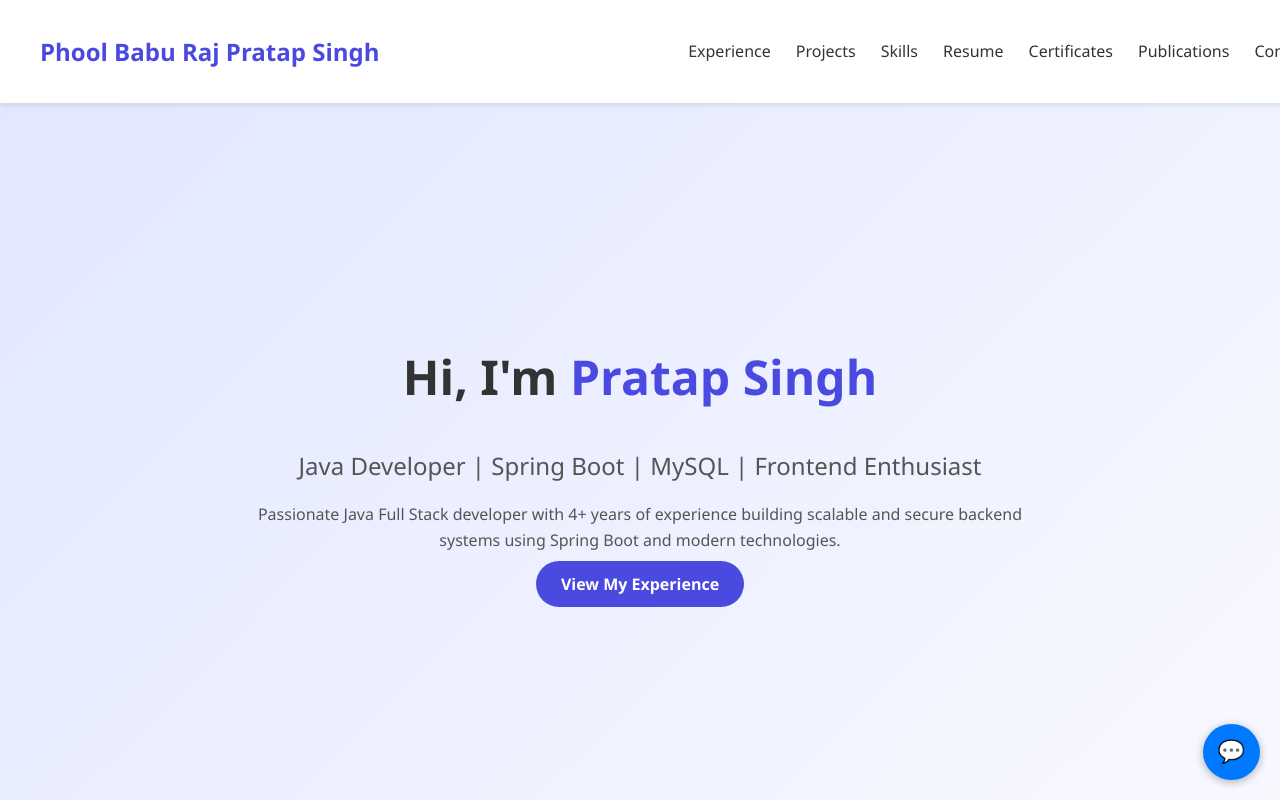
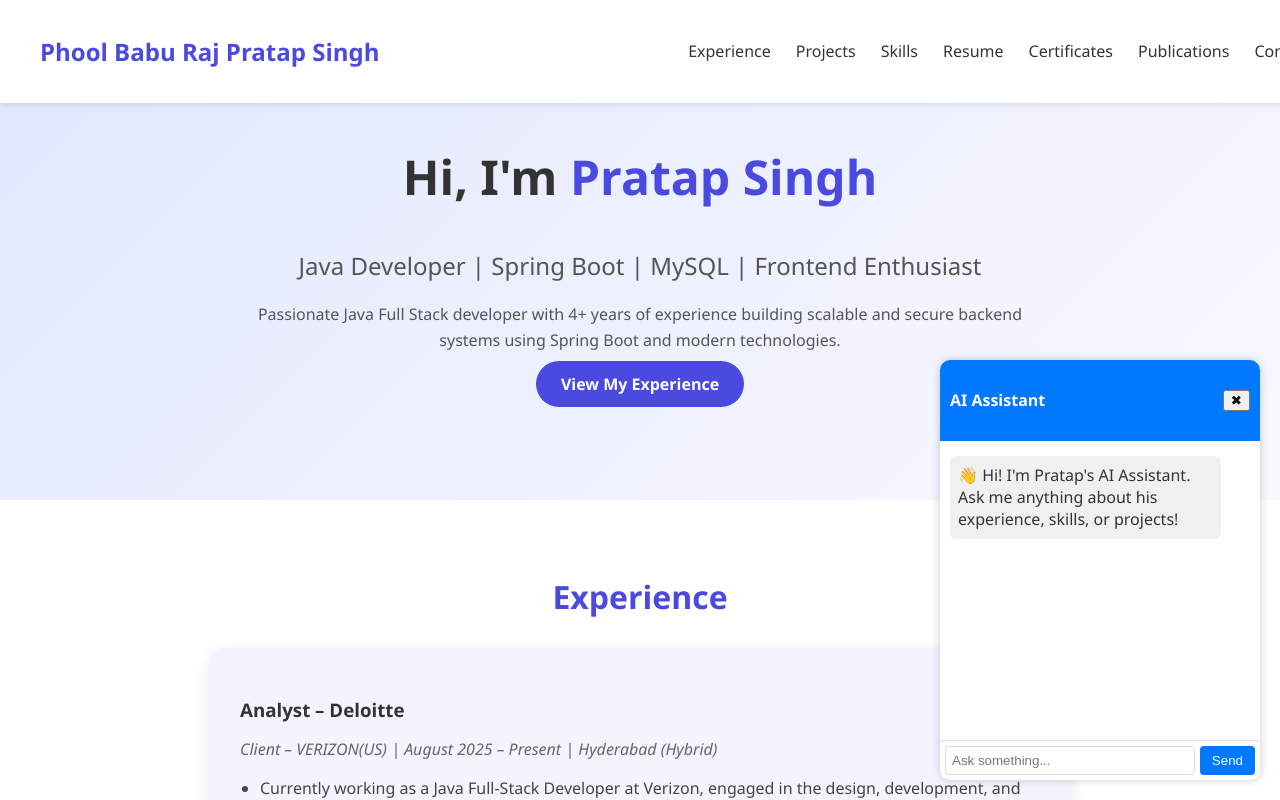
Before and after one commit to pratap8/pratap-profile, a React (Create React App) app: page / in a window 1280 px wide. Shown: the top 800 px of the page. Built offline with nearby package versions, Linux system fonts and the light colour scheme.

Commit message:
chatbot and other details update

```diff
--- a/src/components/Chatbot.css
+++ b/src/components/Chatbot.css
@@ -85,3 +85,19 @@
   padding: 6px 12px;
   cursor: pointer;
 }
+
+/* Chatbot Opening Animation */
+@keyframes slideInUp {
+  from {
+    opacity: 0;
+    transform: translateY(20px) scale(0.95);
+  }
+  to {
+    opacity: 1;
+    transform: translateY(0) scale(1);
+  }
+}
+
+.chatbot-window {
+  animation: slideInUp 0.4s ease-out;
+}
--- a/src/components/Chatbot.jsx
+++ b/src/components/Chatbot.jsx
@@ -3,7 +3,7 @@ import "./Chatbot.css";
 import { askGroq } from "../services/groqService";
 
 function Chatbot() {
-  const [isOpen, setIsOpen] = useState(false);
+  const [isOpen, setIsOpen] = useState(true);
   const [messages, setMessages] = useState([]);
   const [input, setInput] = useState("");
   const [loading, setLoading] = useState(false);
--- a/src/data/resume.js
+++ b/src/data/resume.js
@@ -1,7 +1,7 @@
 export const resumeData = `
 PHOOL BABU RAJ PRATAP SINGH
 Java Full Stack Developer | Spring Boot | React | MySQL | Microservices
-+91-8790565427 | phool8790@gmail.com | LinkedIn | Portfolio
++91-8790565427 | phool8790@gmail.com | LinkedIn:https://www.linkedin.com/in/pbrps/ | Portfolio
 
 PROFESSIONAL SUMMARY
 Skilled Java Developer with 4 years' experience in software development activities, seeking a challenging role to make use of my skills to achieve goals of the company. Expert in designing, developing, and optimizing enterprise-level applications. Proficient in full-stack development using Java, Spring Boot, React, and databases. Strong track record in delivering production-grade solutions with focus on code quality, security, and performance optimization.
@@ -49,6 +49,17 @@ EDUCATION
 MLR Institute of Technology, Hyderabad
 B.Tech
 
+Publications
+• A review on theoretical analysis for solar powered thermal system by using acetone
+Published In: AIP Publishing
+Date: May 22, 2023
+Link: https://pubs.aip.org/aip/acp/article-abstract/2492/1/020068/2891984/A-review-on-theoretical-analysis-for-solar-powered?redirectedFrom=fulltext
+• Design Patent of Pepper Processing Machine
+Published In: Intellectual Property of India
+Date: Aug 6, 2021
+Journal No: 32/2021
+Link: https://search.ipindia.gov.in/IPOJournal/Journal/Patent
+
 EXTRACURRICULAR
 • Involved in Corporate Social Responsibility initiatives, educating rural students.
 • Member of Telangana Information Technology Association (TITA) since 2019.
--- a/src/styles/App.css
+++ b/src/styles/App.css
@@ -43,7 +43,7 @@ body {
 
 /* Hero Section */
 .hero {
-  height: 100vh;
+  height: 50vh;
   display: flex;
   justify-content: center;
   align-items: center;
```
